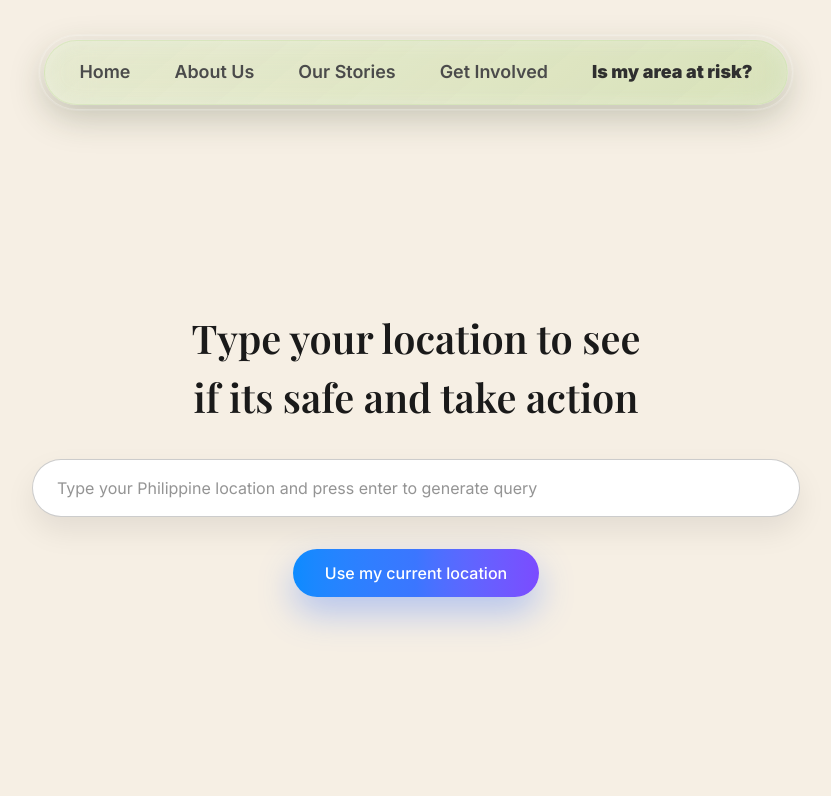
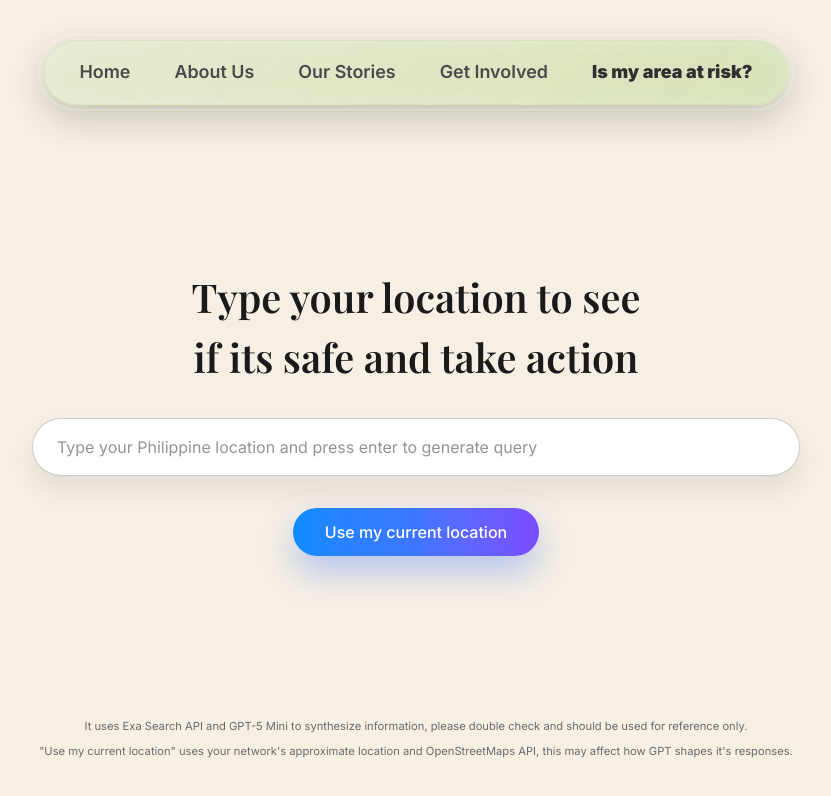
Before and after one commit to cyxln/Codyssey, a Next.js app: page /risk-assessment in a window 1280 px wide. Shown: the top 796 px of the page, without its empty margins (224-1055 px from the left). Built offline with nearby package versions, Linux system fonts and the light colour scheme; a web font is replaced by a local one.

Commit message:
Add disclaimer about the usage of Generative AI with risk assessment tool

```diff
--- a/src/app/risk-assessment/page.tsx
+++ b/src/app/risk-assessment/page.tsx
@@ -197,9 +197,9 @@ export default function RiskAssessmentPage() {
           {toast.message}
         </div>
       ) : null}
-      <div className="mx-auto flex min-h-screen max-w-5xl flex-col items-center gap-10 px-6 py-10">
+      <div className="mx-auto flex min-h-screen max-w-5xl flex-col items-center px-6 py-10">
         <NavBar />
-        <section className="flex w-full max-w-3xl flex-1 flex-col items-center justify-center gap-8 text-center">
+        <section className="flex w-full max-w-3xl flex-1 flex-col items-center justify-center gap-8 py-10 text-center">
           <h1 className="text-balance text-[clamp(1.8rem,3.1vw,3rem)] font-semibold text-[#1a1a1a] font-playfair">
             Type your location to see if its safe and take action
           </h1>
@@ -288,6 +288,17 @@ export default function RiskAssessmentPage() {
             </div>
           ) : null}
         </section>
+        <footer className="mt-auto w-full max-w-3xl text-center text-[0.7rem] text-[#6b6b6b]">
+          <p>
+            It uses Exa Search API and GPT-5 Mini to synthesize information,
+            please double check and should be used for reference only.
+          </p>
+          <p className="mt-2">
+            &quot;Use my current location&quot; uses your network&#39;s
+            approximate location and OpenStreetMaps API, this may affect how
+            GPT shapes it&#39;s responses.
+          </p>
+        </footer>
       </div>
     </main>
   );
```
